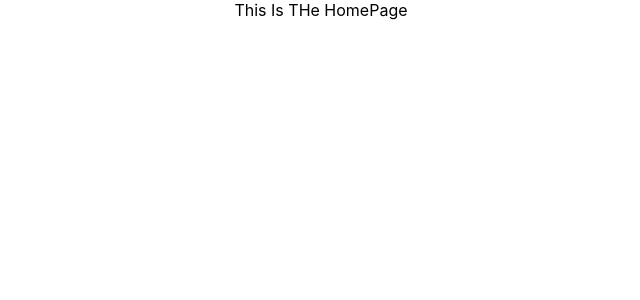
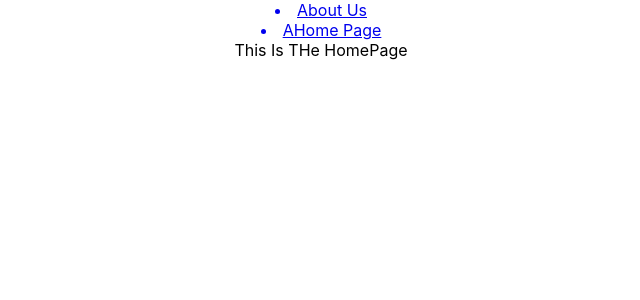
Before and after one commit to Sparsh101AI/Physics-Friend-Application, a React (Create React App) app: page / in a window 1280 px wide. Shown: the top 300 px of the page, without its empty margins (319-959 px from the left). Built offline with nearby package versions, Linux system fonts and the light colour scheme.

Commit message:
added changed pages

```diff
--- a/package.json
+++ b/package.json
@@ -6,7 +6,10 @@
     "@testing-library/jest-dom": "^5.14.1",
     "@testing-library/react": "^11.2.7",
     "@testing-library/user-event": "^12.8.3",
+    "bootstrap": "^5.1.0",
+    "install": "^0.13.0",
     "react": "^17.0.2",
+    "react-bootstrap": "^2.0.0-beta.6",
     "react-dom": "^17.0.2",
     "react-router": "^5.2.1",
     "react-router-dom": "^5.3.0",
--- a/src/App.js
+++ b/src/App.js
@@ -3,19 +3,26 @@ import './App.css';
 import {
   BrowserRouter as Router,
 
-  Route,
+  Route, Switch
 
 } from "react-router-dom";
 import HomePage from './HomePage/HomePage';
 import AboutUs from './AboutUs/AboutUs';
-
+import Nav from './Nav/Nav';
 
 function App() {
   return (
       <Router>
           <div className="App">
-          <Route path="/" component={HomePage} exact />
+
+          <Nav/>
+
+            <Switch>
+          <Route path="/" exact component={HomePage} exact />
           <Route path="/AboutUs" component={AboutUs} />
+          </Switch>
+
+
 
           </div>
       </Router>
--- /dev/null
+++ b/src/Nav/Nav.js
@@ -0,0 +1,49 @@
+import './Nav.css';
+import Navbar from 'react-bootstrap/Navbar';
+import Container from 'react-bootstrap/Container';
+import { Link } from 'react-router-dom';
+
+
+
+
+
+
+function Nav(){
+
+    return(
+
+
+
+    <div>
+
+        <Navbar bg="dark" variant="dark">
+    <Container>
+
+
+
+<Link to='AboutUs'>
+
+<li>About Us</li>
+</Link>
+
+
+
+<Link to='/'>
+
+<li>AHome Page</li>
+</Link>
+
+
+    </Container>
+  </Navbar>
+
+
+
+    </div>
+
+    )
+
+
+}
+
+export default Nav;
--- a/src/index.js
+++ b/src/index.js
@@ -3,13 +3,14 @@ import ReactDOM from 'react-dom';
 import './index.css';
 import App from './App';
 import reportWebVitals from './reportWebVitals';
+import { BrowserRouter } from 'react-router-dom';
 
 ReactDOM.render(
-  <React.StrictMode>
-    <App />
-  </React.StrictMode>,
+  <BrowserRouter>
+      <App />
+  </BrowserRouter>,
   document.getElementById('root')
-);
+)
 
 // If you want to start measuring performance in your app, pass a function
 // to log results (for example: reportWebVitals(console.log))
```
Also changed, not shown: src/Nav/Nav.css (added), 1 other file (tests, documents, lock files or other folders).
